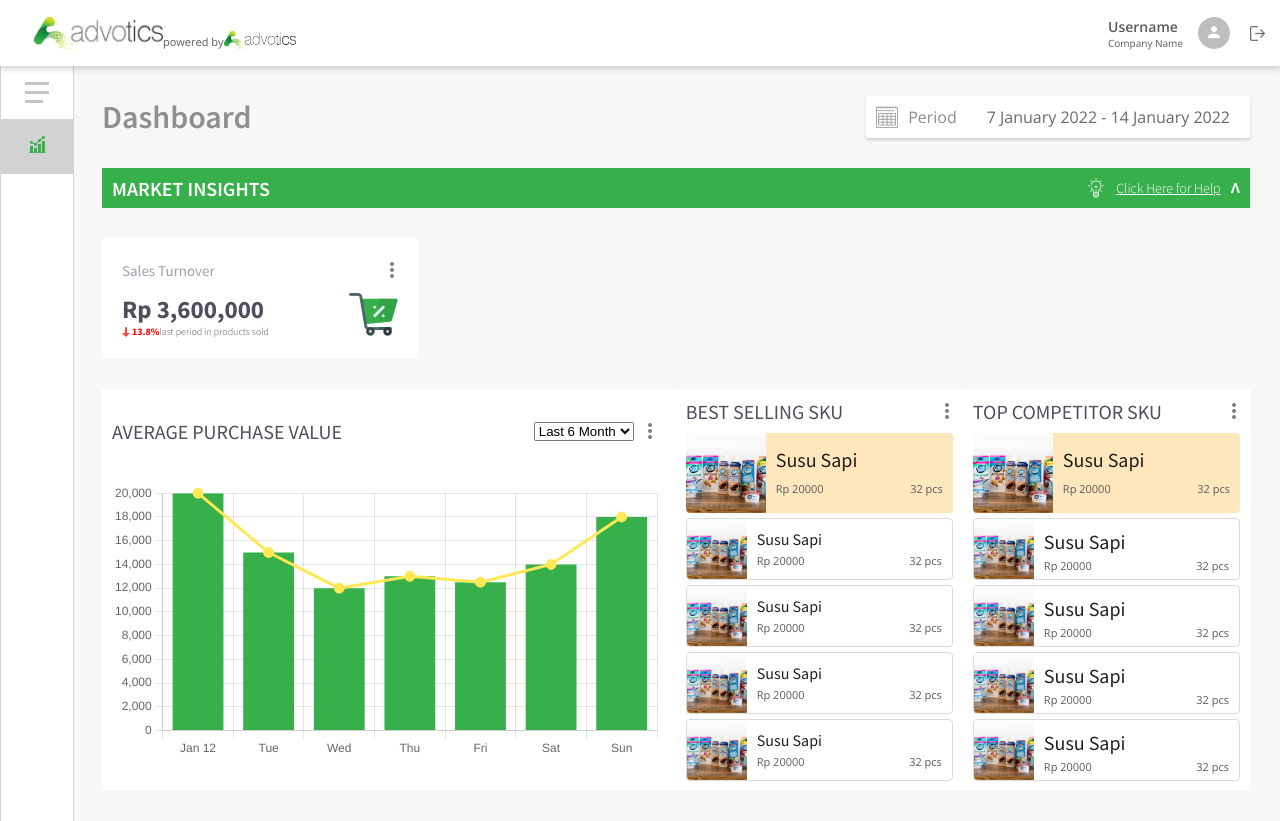
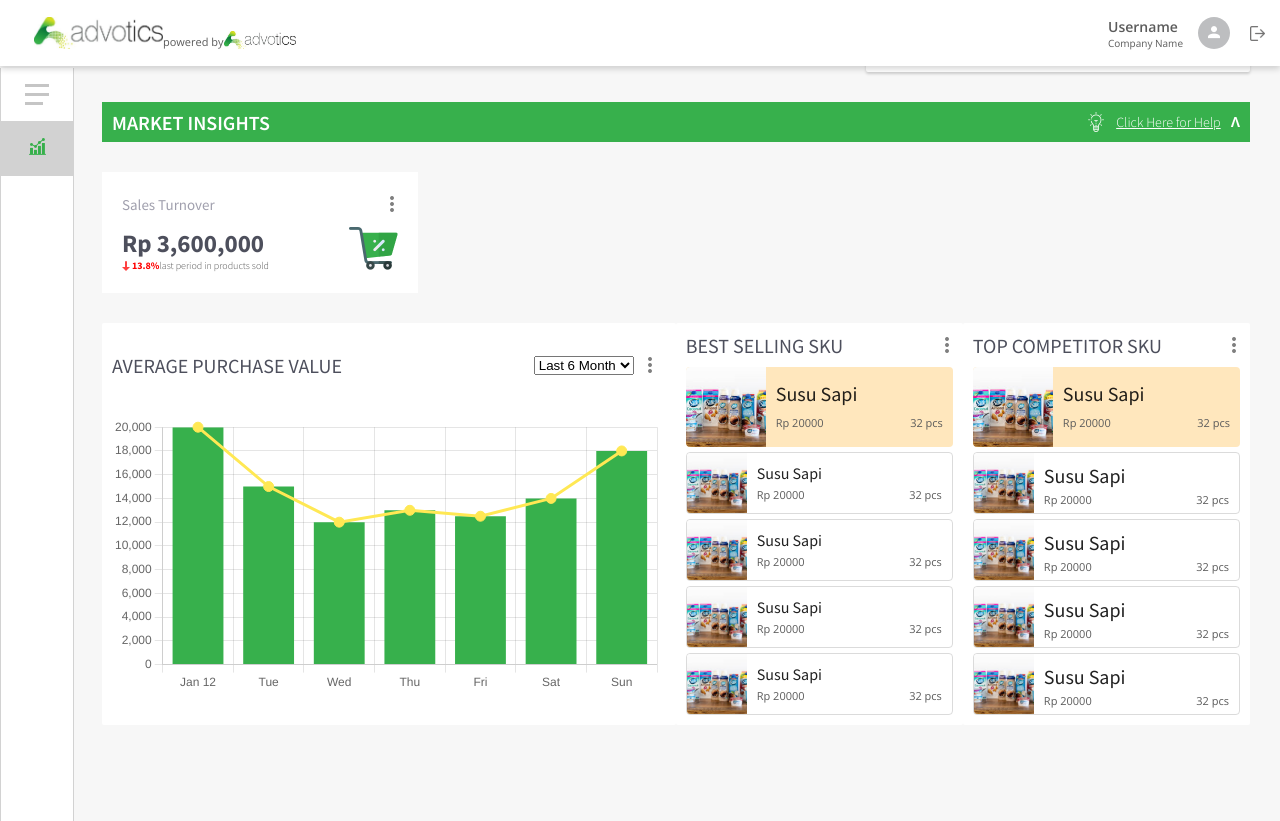
Before and after one commit to iqbalmnaufal/advotics-dashboard, a React (Create React App) app: page / in a window 1280 px wide. After the commit the page ends 800 px from the top, so only its background shows below. Built offline with nearby package versions, Linux system fonts and the light colour scheme.

Commit message:
make a navbar stick to the top

```diff
--- a/src/components/Aside/Aside.module.css
+++ b/src/components/Aside/Aside.module.css
@@ -3,13 +3,14 @@ aside {
   border: 0.5px solid #d2d2d2;
   border-top: none;
   width: 72px;
-  height: 100%;
+  height: 100vh;
   position: fixed;
   z-index: -1;
   overflow-x: hidden;
   display: flex;
   flex-direction: column;
   align-items: center;
+  margin-top: 68px;
 }
 
 .hamburgerContainer {
--- a/src/components/Navbar/Navbar.module.css
+++ b/src/components/Navbar/Navbar.module.css
@@ -3,4 +3,7 @@
   justify-content: space-between;
   background-color: #fff;
   box-shadow: 0px 3px 6px #00000029;
+  position: fixed;
+  top: 0;
+  width: 100%;
 }
```
